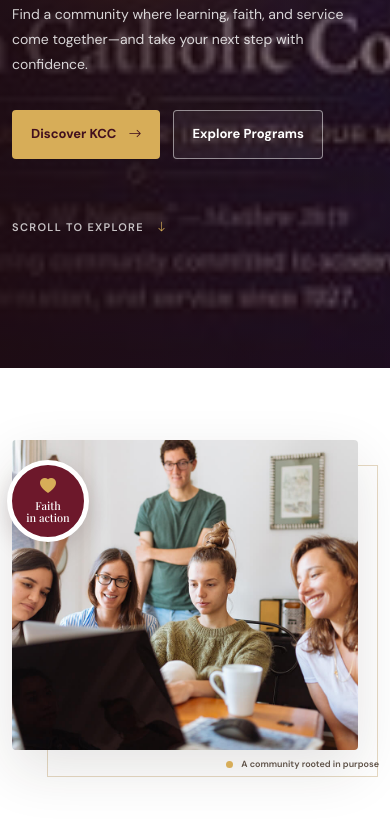
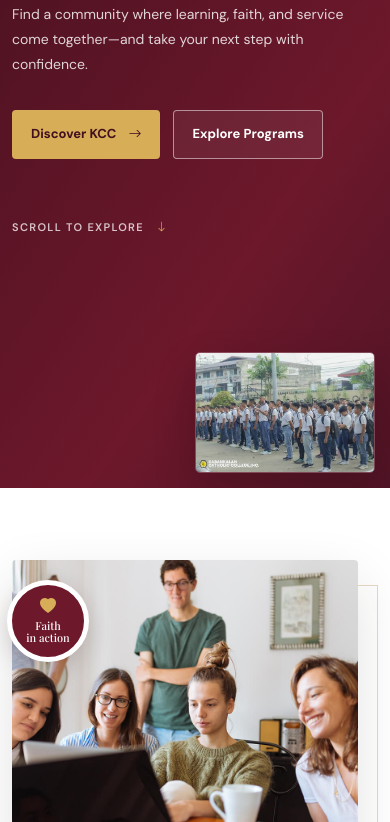
Before and after one commit to ericjohngenito215-pixel/Genito-Project-2, a plain HTML site: page index.html in a window 390 px wide. Shown: the part 396-1218 px from the top of the page. Drawn offline with nearby package versions, Linux system fonts and the light colour scheme.

Commit message:
Fix the Landing Page Bug

```diff
--- a/assets/css/main.css
+++ b/assets/css/main.css
@@ -2436,36 +2436,33 @@ section,
 .kcc-hero {
   position: relative;
   display: flex;
-  min-height: min(760px, calc(100vh - 96px));
+  min-height: clamp(580px, calc(100vh - 96px), 760px);
   align-items: center;
   overflow: hidden;
   color: #fff;
-  background: var(--kcc-burgundy-deep);
+  background: linear-gradient(125deg, var(--kcc-burgundy-deep), var(--kcc-burgundy) 68%, #511426);
   scroll-margin-top: 105px;
 }
 
-.kcc-hero-image,
-.kcc-hero-shade {
+.kcc-hero-image {
   position: absolute;
-  inset: 0;
-  width: 100%;
-  height: 100%;
-}
-
-.kcc-hero-image {
+  top: 50%;
+  right: max(calc((100vw - 1140px) / 2), 5vw);
   z-index: 0;
-  object-fit: cover;
-  object-position: center 47%;
-}
-
-.kcc-hero-shade {
-  z-index: 1;
-  background: linear-gradient(90deg, rgba(33, 12, 17, 0.86) 0%, rgba(51, 15, 24, 0.75) 42%, rgba(46, 18, 19, 0.2) 100%), linear-gradient(0deg, rgba(36, 12, 17, 0.23), rgba(36, 12, 17, 0.05));
+  display: block;
+  width: 547px;
+  max-width: 48vw;
+  height: auto;
+  object-fit: contain;
+  border: 1px solid rgba(255, 255, 255, 0.22);
+  border-radius: 5px;
+  box-shadow: 0 18px 40px rgba(20, 7, 11, 0.22);
+  transform: translateY(-50%);
 }
 
 .kcc-hero-content {
   position: relative;
-  z-index: 2;
+  z-index: 1;
   padding-top: 100px;
   padding-bottom: 110px;
 }
@@ -2555,7 +2552,7 @@ section,
 
 .kcc-hero-note {
   position: absolute;
-  z-index: 2;
+  z-index: 1;
   right: max(calc((100vw - 1140px) / 2), 5vw);
   bottom: 48px;
   display: flex;
@@ -3428,6 +3425,22 @@ section,
     gap: 18px;
   }
 
+  .kcc-hero-image {
+    top: auto;
+    right: 4vw;
+    bottom: 26px;
+    width: clamp(280px, 38vw, 420px);
+    transform: none;
+  }
+
+  .kcc-hero-content {
+    padding-bottom: 340px;
+  }
+
+  .kcc-hero-note {
+    display: none;
+  }
+
   .kcc-nav {
     gap: 19px;
   }
@@ -3506,12 +3519,20 @@ section,
   }
 
   .kcc-hero {
-    min-height: 690px;
+    min-height: clamp(610px, calc(100vh - 88px), 720px);
+  }
+
+  .kcc-hero-image {
+    top: auto;
+    right: 5vw;
+    bottom: 20px;
+    width: clamp(180px, 30vw, 260px);
+    transform: none;
   }
 
   .kcc-hero-content {
     padding-top: 85px;
-    padding-bottom: 110px;
+    padding-bottom: 245px;
   }
 
   .kcc-hero-note {
@@ -3551,17 +3572,13 @@ section,
     min-height: 660px;
   }
 
-  .kcc-hero-image {
-    object-position: 58% center;
-  }
-
-  .kcc-hero-shade {
-    background: linear-gradient(90deg, rgba(33, 12, 17, 0.86), rgba(51, 15, 24, 0.48)), linear-gradient(0deg, rgba(36, 12, 17, 0.25), transparent);
-  }
-
   .kcc-hero-content {
     padding-top: 75px;
-    padding-bottom: 85px;
+    padding-bottom: 225px;
+  }
+
+  .kcc-hero-image {
+    width: clamp(170px, 32vw, 235px);
   }
 
   .kcc-hero h1 {
@@ -3682,12 +3699,18 @@ section,
   }
 
   .kcc-hero {
-    min-height: 620px;
+    min-height: clamp(590px, calc(100vh - 82px), 680px);
   }
 
   .kcc-hero-content {
     padding-top: 63px;
-    padding-bottom: 70px;
+    padding-bottom: 190px;
+  }
+
+  .kcc-hero-image {
+    right: 15px;
+    bottom: 15px;
+    width: 180px;
   }
 
   .kcc-hero h1 {
--- a/index.html
+++ b/index.html
@@ -50,8 +50,7 @@
 
   <main>
     <section class="kcc-hero" id="home" aria-labelledby="hero-title">
-      <img class="kcc-hero-image" src="assets/img/Kcc-Background.jpg" alt="Kabankalan Catholic College background graphic">
-      <div class="kcc-hero-shade"></div>
+      <img class="kcc-hero-image" src="assets/img/event/images%20(2).jpg" alt="Students gathered outside the Kabankalan Catholic College campus">
       <div class="container kcc-hero-content">
         <p class="kcc-eyebrow kcc-eyebrow-light"><span></span> Kabankalan Catholic College</p>
         <h1 id="hero-title">Discover Your Potential.<br><em>Build Your Future.</em></h1>
```
